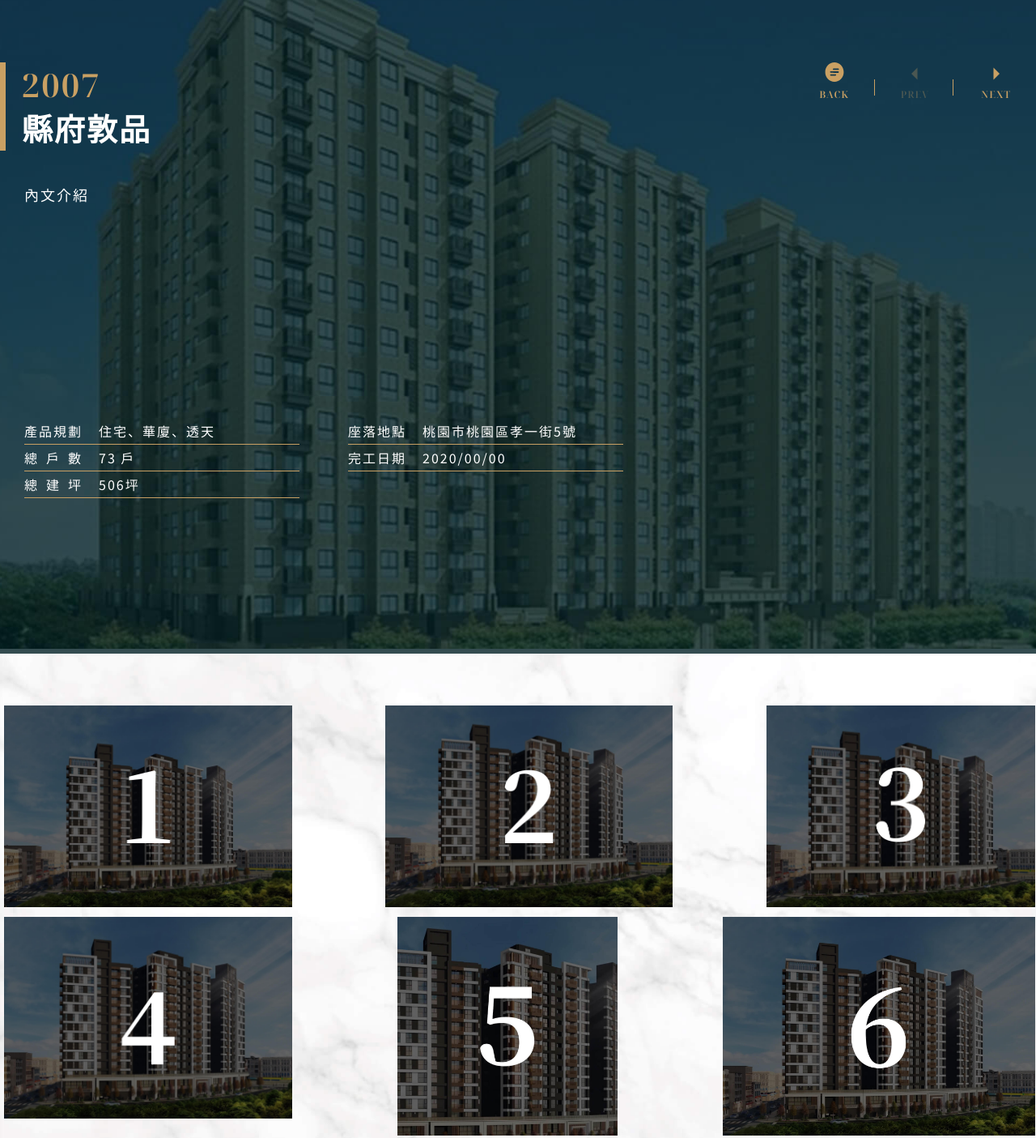
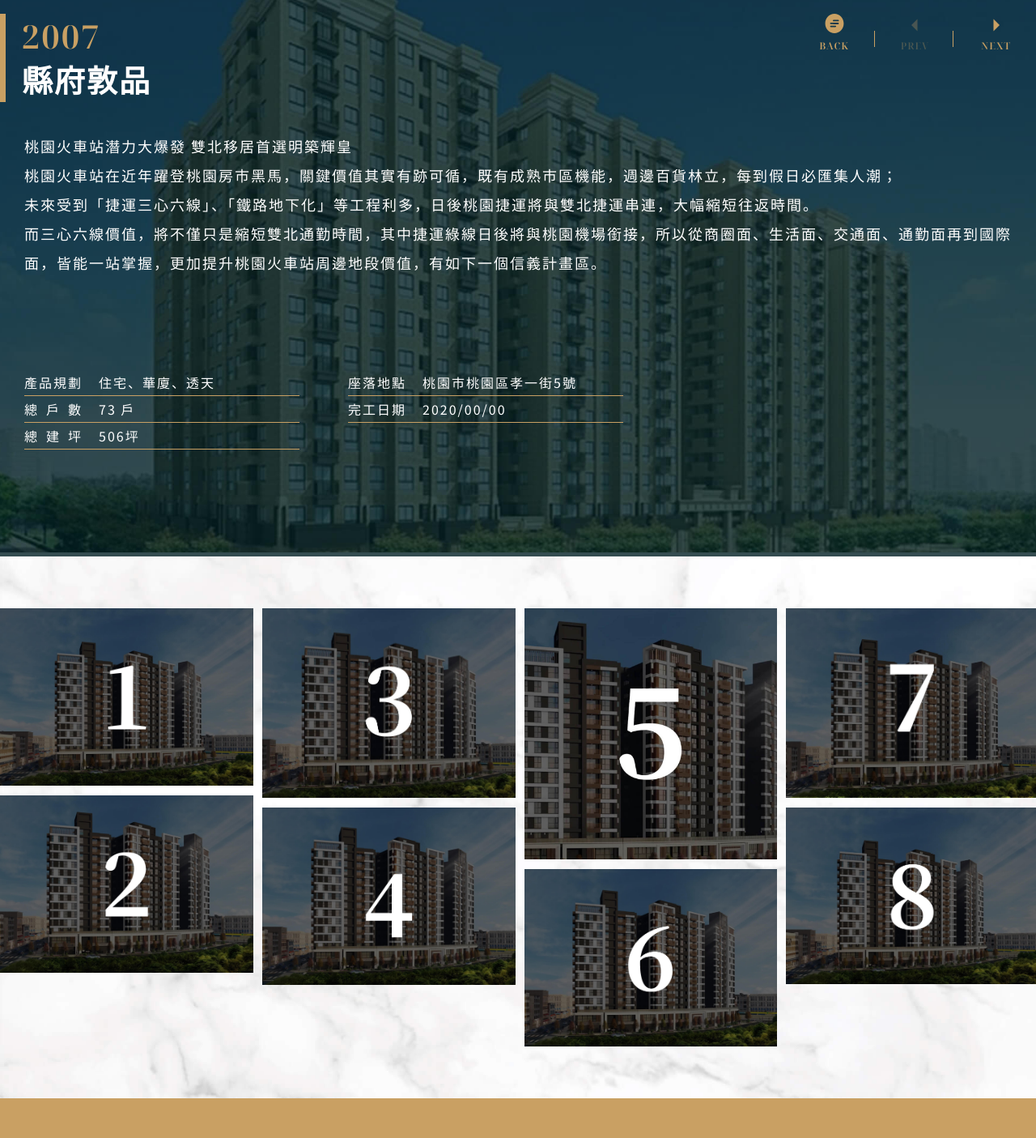
Before and after one commit to wendy198622/202307_mingchu, a plain HTML site: page portfolioclassicpage.html in a window 1280 px wide. Shown: the part 199-1604 px from the top of the page at 81% size. Drawn offline with nearby package versions, Linux system fonts and the light colour scheme.

Commit message:
經典個案修改完成

```diff
--- a/portfolioclassicpage.html
+++ b/portfolioclassicpage.html
@@ -40,7 +40,9 @@
                                     <span>2007</span>縣府敦品
                                 </div>
                                 <div class="theme_portfolio_classic_page_intro_text wow bounceInLeft" data-wow-duration="1s" data-wow-delay="1s">
-                                        內文介紹
+                                    桃園火車站潛力大爆發 雙北移居首選明築輝皇<br>
+                                    桃園火車站在近年躍登桃園房市黑馬，關鍵價值其實有跡可循，既有成熟市區機能，週邊百貨林立，每到假日必匯集人潮；<br>未來受到「捷運三心六線」、「鐵路地下化」等工程利多，日後桃園捷運將與雙北捷運串連，大幅縮短往返時間。<br>
+                                    而三心六線價值，將不僅只是縮短雙北通勤時間，其中捷運綠線日後將與桃園機場銜接，所以從商圈面、生活面、交通面、通勤面再到國際面，皆能一站掌握，更加提升桃園火車站周邊地段價值，有如下一個信義計畫區。
                                 </div>
                                 <div class="theme_portfolio_classic_page_intro_feature wow bounceInLeft" data-wow-duration="1s" data-wow-delay="1.5s">
                                     <ul>
@@ -133,7 +135,7 @@
                     </div>
                 </div>
 
-                <div class="theme_portfolio_classic_page_others">
+                <!-- <div class="theme_portfolio_classic_page_others">
                     <div class="theme_portfolio_classic_page_others_title">
                         <h3 class="wow fadeInUp" data-wow-duration="1s" data-wow-delay="0.5s">其他業績</h3>
                         <h4 class="wow fadeInUp" data-wow-duration="1s" data-wow-delay="1.0s">OTHER PORTFOLIO</h4>
@@ -212,7 +214,6 @@
                             </a>
                         </div>
 
-                        <!-- 重複 demo 示意 -->
                         <div class="theme_portfolio_classic_page_others_item">
                             <a href="#">
                                 <div class="theme_portfolio_classic_page_others_image wow fadeInLeft" data-wow-duration="1s" data-wow-delay="1.0s">
@@ -250,7 +251,7 @@
                             </a>
                         </div>
                     </div>
-                </div>
+                </div> -->
             </div>
 
             <div class="btn_back" id="btn_back">
--- a/scss/portfolio.scss
+++ b/scss/portfolio.scss
@@ -38,7 +38,7 @@
                     background-position: center top;
                     background-repeat: no-repeat;
                     background-size: cover;
-                    padding: 192px 0;
+                    padding: 132px 0;
 
                     .theme_portfolio_classic_page_intro_content{
                         max-width: 1440px;
@@ -143,29 +143,15 @@
                     .theme_portfolio_classic_page_photo_inner{
                         max-width: 1440px;
                         margin: 0 auto;
-                        display: flex;
-                        flex-wrap: wrap;
-                        justify-content: space-between;
+                        column-count: 4;
+                        column-gap: 15px;
                         .theme_portfolio_classic_page_photo_item{
-                            display: inline-block;
-                            padding: 0 5px;
                             margin-bottom: 12px;
                             margin-right: -4px;
 
-                            &:nth-child(1), &:nth-child(2), &:nth-child(3), &:nth-child(4){
-
-                                img{
-                                    width: auto;
-                                    height: 249px;
-                                }
-                            }
-
-                            &:nth-child(5), &:nth-child(6), &:nth-child(7), &:nth-child(8){
-
-                                img{
-                                    width: auto;
-                                    height: 270px;
-                                }
+                            img{
+                                // max-width: 100%;
+                                // height: auto;
                             }
                         }
                     }
@@ -180,7 +166,7 @@
                 width: 99px;
                 position: absolute;
                 z-index: 3;
-                top: 192px;
+                top: 132px;
                 right: 50%;
                 transform: translateX(520px);
                 text-align: center;
@@ -1501,7 +1487,7 @@ button{
         text-align: center;
         position: absolute;
         z-index: 5;
-        top: 192px;
+        top: 132px;
         display: block;
         padding: 0;
         cursor: pointer;
```
Also changed, not shown: css/portfolio.css, 1 other file.
